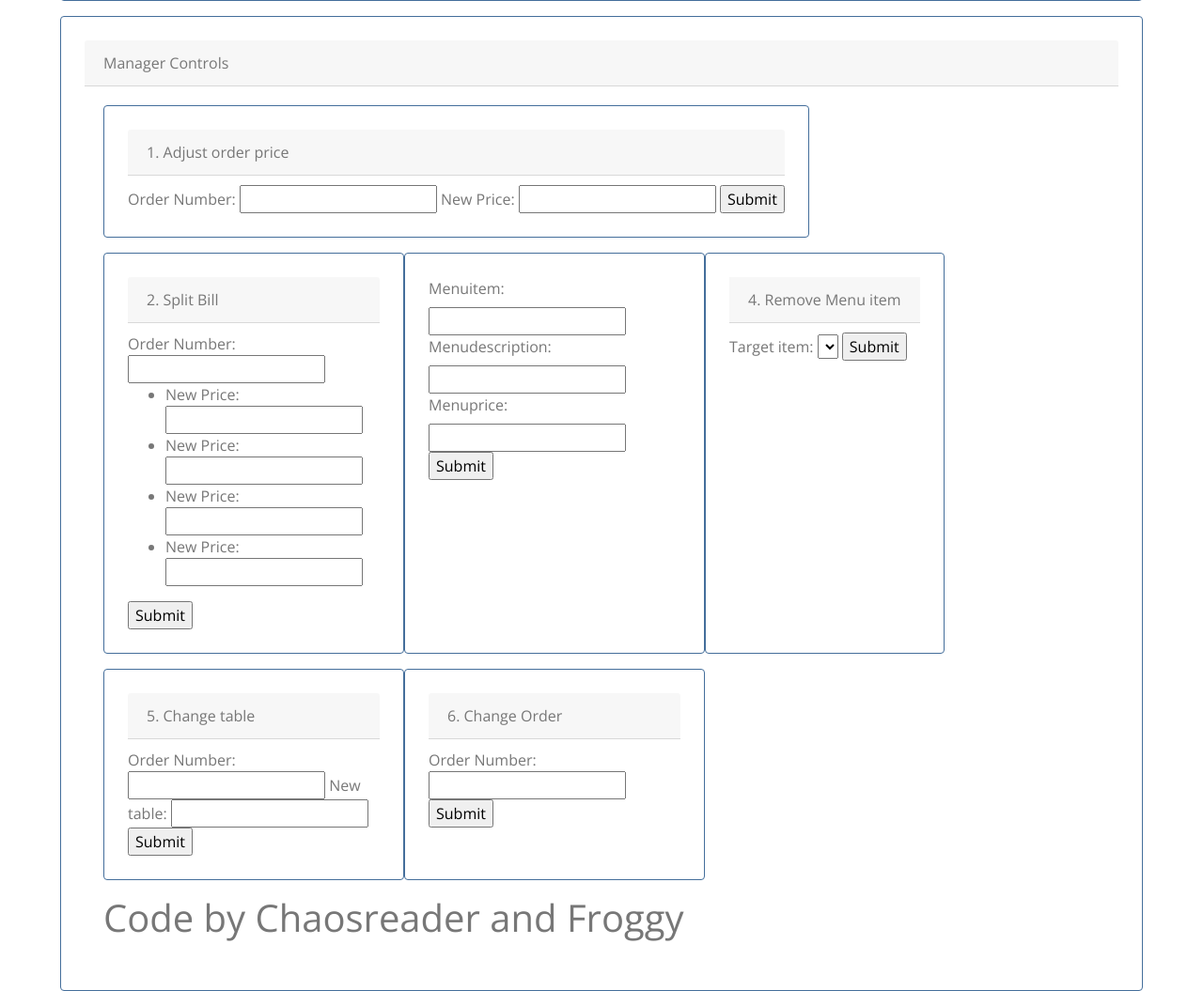
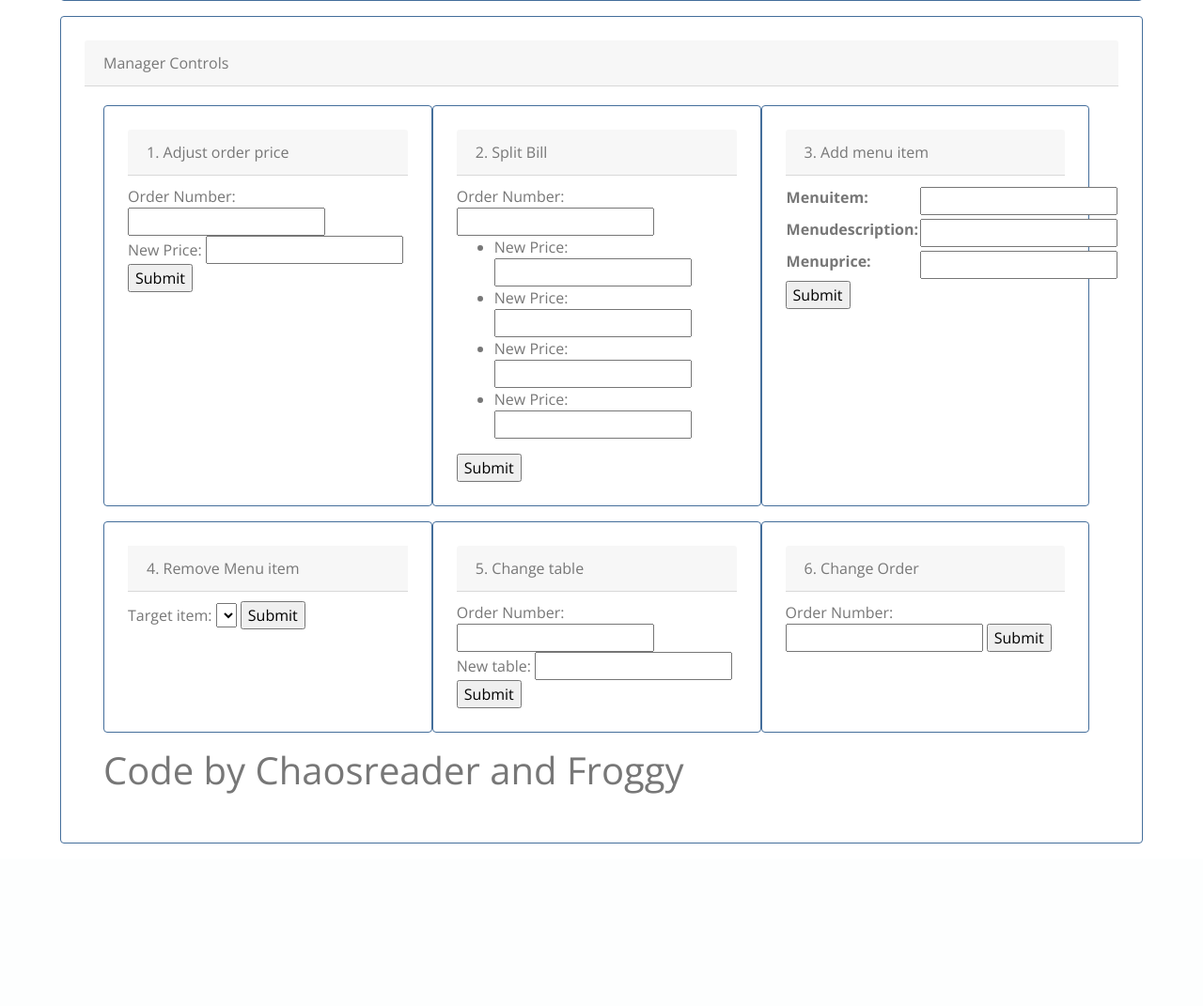
Before and after one commit to Abeham1/cs3450_groupProject, a Django app: page /manager/ in a window 1280 px wide. Shown: the part 443-1514 px from the top of the page at 94% size. After the commit the page ends 1341 px from the top, so only its background shows below. Run offline with Django 3.2, Linux system fonts and the light colour scheme; data that the repository does not hold is empty.

Commit message:
Added star rating and reviews to menu. Finished overall css

```diff
--- a/Django/cs3450_group_project/workspace/virtual_waitress/templates/virtual_waitress/cook_view.html
+++ b/Django/cs3450_group_project/workspace/virtual_waitress/templates/virtual_waitress/cook_view.html
@@ -9,8 +9,8 @@
 
 {% endblock register-on-load-scripts %}
 {% block central-content %}
-<main>
-    <div class="card border-primary mb-3" style="min-width: 95%;overflow: scroll;">
+<main style="align-content: center;">
+    <div class="card border-primary mb-3" style="min-width: 95%; overflow-y: auto; margin: 20px;">
         <div class="card-header">Cook Work Queue</div>
 
         {% for order in orders %}
--- a/Django/cs3450_group_project/workspace/virtual_waitress/templates/virtual_waitress/manager.html
+++ b/Django/cs3450_group_project/workspace/virtual_waitress/templates/virtual_waitress/manager.html
@@ -109,18 +109,19 @@
 	<div class="card-header">Manager Controls</div>
 	<div class="card-body">
 		<div class="FlexDiv" style="align-content: center">
-			<div class="card border-primary mb-3" style="max-width: 90%;">
+			<div class="card border-primary mb-3" style="width: 33%;">
 				<!--As a waiter / waitress I need to be able to place zero cost orders -->
 				<form action="">
 					<div class="card-header" style="margin-bottom: 10px;">1. Adjust order price</div>
 					Order Number:
-					<input type="text" name="adjustPriceOrderNumber" style="margin: auto"> New Price:
+					<input type="text" name="adjustPriceOrderNumber" style="margin: auto">
+					<br> New Price:
 					<input type="text" name="adjustPriceNewPrice" style="margin: auto">
 					<input type="submit" name="adjustPriceSubmit" value="Submit" style="margin: auto">
 				</form>
 			</div>
 			<!-- As a waiter / waitress, I would like to split or combine different bills -->
-			<div class="card border-primary mb-3" style="max-width: 20rem;">
+			<div class="card border-primary mb-3" style="width: 33%;">
 				<form action="">
 					<div class="card-header" style="margin-bottom: 10px;">2. Split Bill</div>
 					Order Number:
@@ -143,7 +144,8 @@
 					<input type="submit" name="splitBillSubmit" value="Submit">
 				</form>
 			</div>
-			<div class="card border-primary mb-3" style="max-width: 20rem;">
+			<div class="card border-primary mb-3" style="width: 33%;">
+				<div class="card-header" style="margin-bottom: 10px;">3. Add menu item</div>
 				<!-- As a manager, I would like to delete, create, and manage menu items
 			<form action="" method="post">
 				{% csrf_token %}
@@ -158,7 +160,7 @@
 			</form>-->
 				<form action="" method="post">
 					{% csrf_token %}
-
+					<table>
 						<tr>
 							<th>
 								<label for="id_menuItem">Menuitem:</label>
@@ -183,11 +185,12 @@
 								<input type="number" name="menuPrice" step="any" required id="id_menuPrice" />
 							</td>
 						</tr>
+
+					</table>
 					<input type="submit" name="newMenuItemSubmit" value="Submit">
 				</form>
-
 			</div>
-			<div class="card border-primary mb-3" style="max-width: 20rem;">
+			<div class="card border-primary mb-3" style="width: 33%;">
 				<form action="" method="post">
 					{% csrf_token %}
 					<div class="card-header" style="margin-bottom: 10px;">4. Remove Menu item</div>
@@ -197,16 +200,16 @@
 				</form>
 			</div>
 			<!-- As a manager, I need to be able to override details about an open order (menu items, price, location, etc.) -->
-			<div class="card border-primary mb-3" style="max-width: 20rem;">
+			<div class="card border-primary mb-3" style="width: 33%;">
 				<form action="">
 					<div class="card-header" style="margin-bottom: 10px;">5. Change table</div>
 					Order Number:
-					<input type="text" name="changeTableOrderNumber"> New table:
+					<input type="text" name="changeTableOrderNumber"> <br>New table:
 					<input type="text" name="newTable">
 					<input type="submit" name="changeTableSubmit" value="Submit">
 				</form>
 			</div>
-			<div class="card border-primary mb-3" style="max-width: 20rem;">
+			<div class="card border-primary mb-3" style="width: 33%;">
 				<form action="">
 					<div class="card-header" style="margin-bottom: 10px;">6. Change Order</div>
 					Order Number:
--- a/Django/cs3450_group_project/workspace/virtual_waitress/views.py
+++ b/Django/cs3450_group_project/workspace/virtual_waitress/views.py
@@ -177,11 +177,15 @@ def menu(request):
     mylist = (list(myresult.values()))
     lst = (list(result.values()))
     mySize = 2
+
+    review_list = list(Review.objects.all().values())
+    print(review_list)
     context = {
         'activePage': 'menu',
         'restaurantName': json.dumps(lst),
         'comboItemsMenu': json.dumps(mylist),
         'orderList': json.dumps(mymylist),
+        'review_list': json.dumps(review_list),
     }
 
     #form = OrderForm()
```
Also changed, not shown: Django/cs3450_group_project/workspace/virtual_waitress/templates/virtual_waitress/customer_review.html (+15 -2 lines), Django/cs3450_group_project/workspace/virtual_waitress/templates/virtual_waitress/menu.html (+36 -1 lines). Lines whose indentation alone changed are shown as unchanged.
